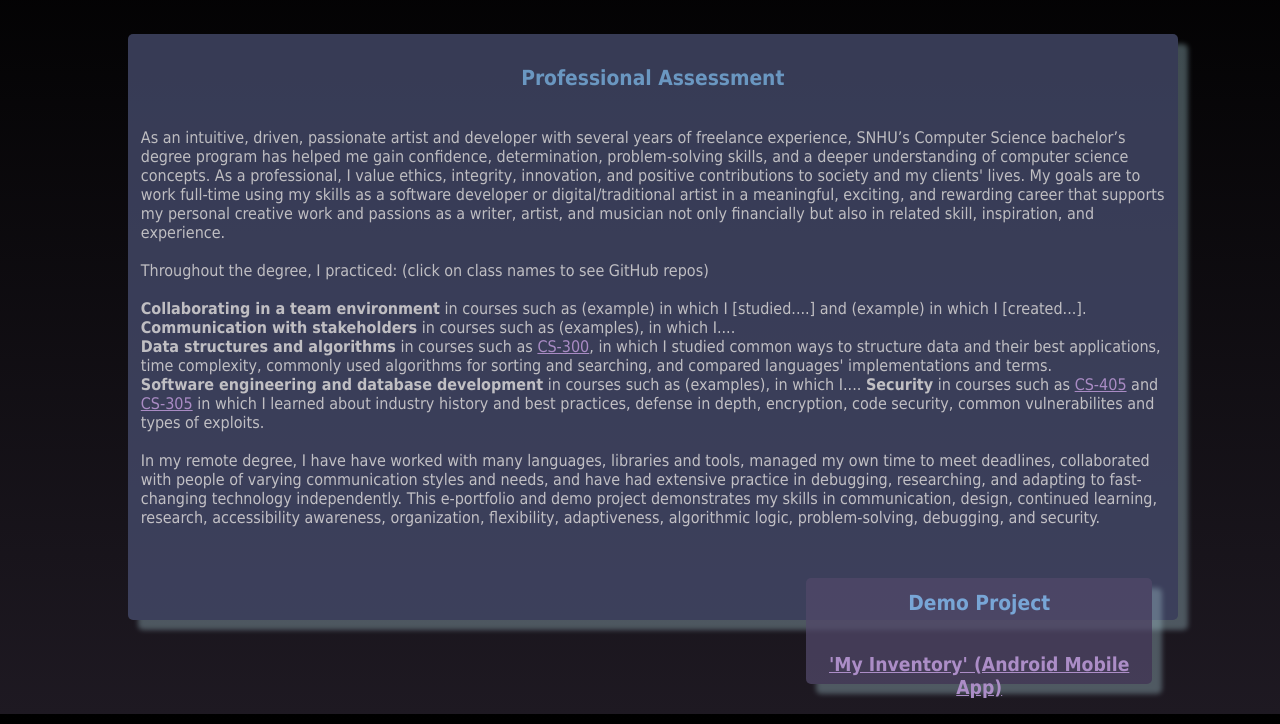
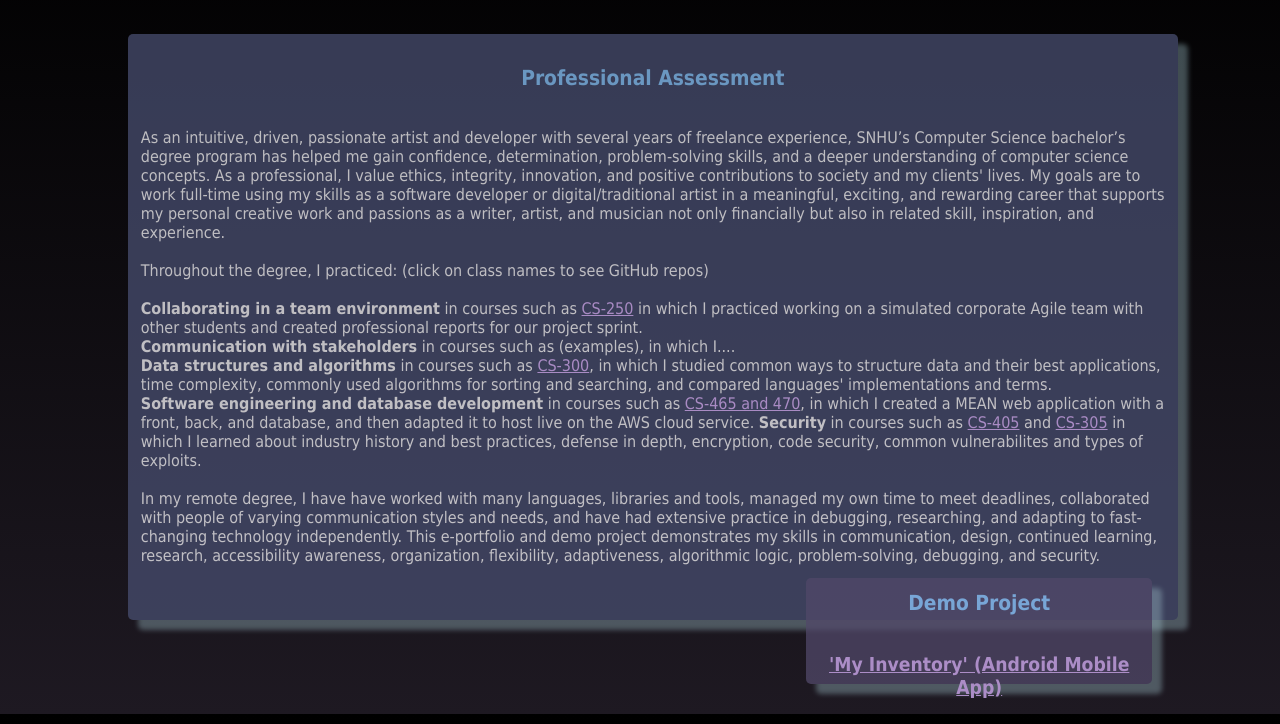
Before and after one commit to VSnow1988/VSnow1988.github.io, a plain HTML site: page index.html in a window 1280 px wide. Shown: the part 86-810 px from the top of the page. Drawn offline with Linux system fonts and the light colour scheme; a web font is replaced by a local one.

Commit message:
Added link for the first skill in professional narrative.

```diff
--- a/index.html
+++ b/index.html
@@ -29,10 +29,10 @@
         that supports my personal creative work and passions as a writer, artist, and musician not only financially but also in related skill, inspiration, and experience.
         <br><br>
         Throughout the degree, I practiced: (click on class names to see GitHub repos)<br><br>
-        <b>Collaborating in a team environment</b> in courses such as (example) in which I [studied....] and (example) in which I [created...].<br>
+        <b>Collaborating in a team environment</b> in courses such as <a href="https://github.com/VSnow1988/CS250_SNHU">CS-250</a> in which I practiced working on a simulated corporate Agile team with other students and created professional reports for our project sprint.<br>
         <b>Communication with stakeholders</b> in courses such as (examples), in which I....<br>
         <b>Data structures and algorithms</b> in courses such as <a href="https://github.com/VSnow1988/CS300-SNHU" target="_blank">CS-300</a>, in which I studied common ways to structure data and their best applications, time complexity, commonly used algorithms for sorting and searching, and compared languages' implementations and terms. <br>
-        <b>Software engineering and database development</b> in courses such as (examples), in which I....
+        <b>Software engineering and database development</b> in courses such as <a href="https://github.com/VSnow1988/CS465-470-Fullstack" target="_blank">CS-465 and 470</a>, in which I created a MEAN web application with a front, back, and database, and then adapted it to host live on the AWS cloud service.
         <b>Security</b> in courses such as <a href="https://github.com/VSnow1988/CS405-SNHU" target="_blank">CS-405</a> and <a href="https://github.com/VSnow1988/CS305-SNHU" target="_blank">CS-305</a> in which I learned about industry history and best practices, defense in depth, encryption, code security, common vulnerabilites and types of exploits.
         <br><br>
         In my remote degree, I have have worked with many languages, libraries and tools, managed my own time to meet deadlines, collaborated with people of varying communication styles and needs, and have had extensive practice in debugging, researching, and adapting to fast-changing technology independently.
```
